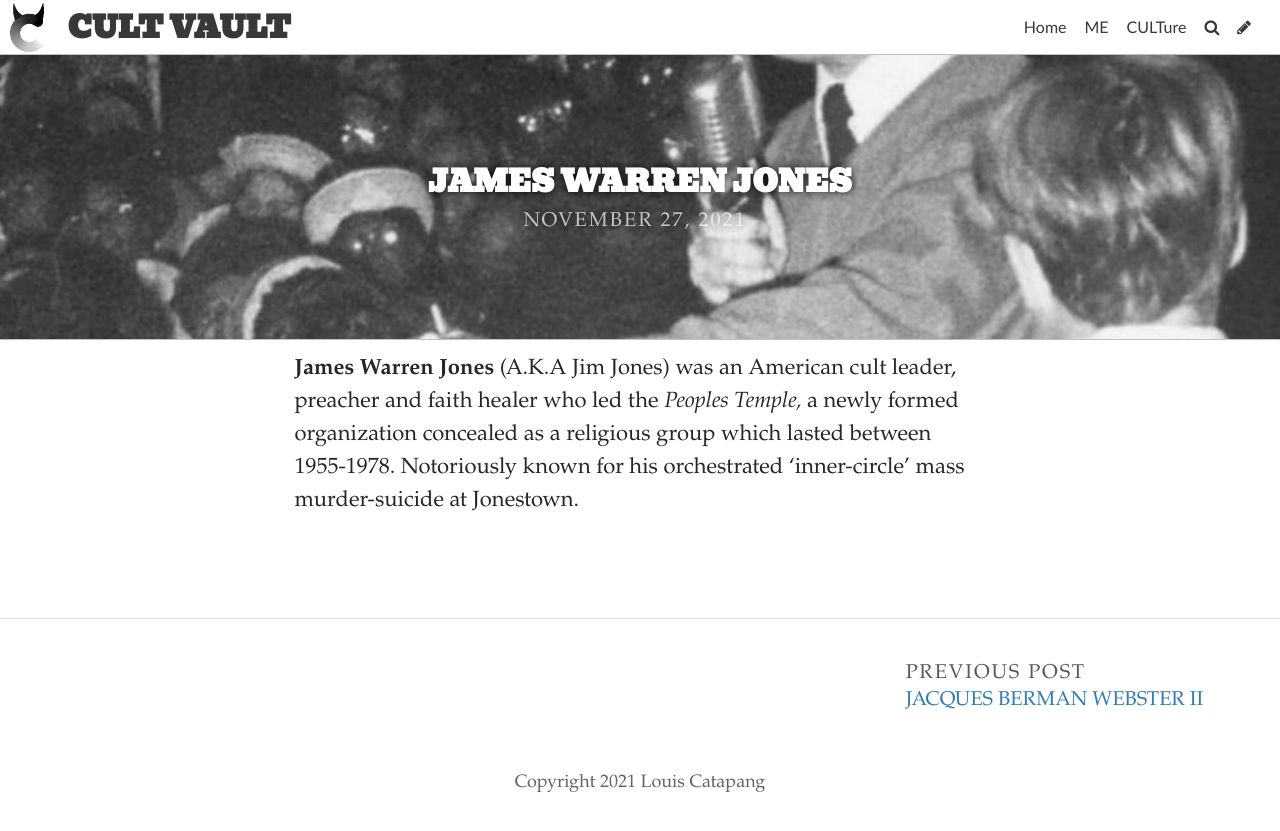
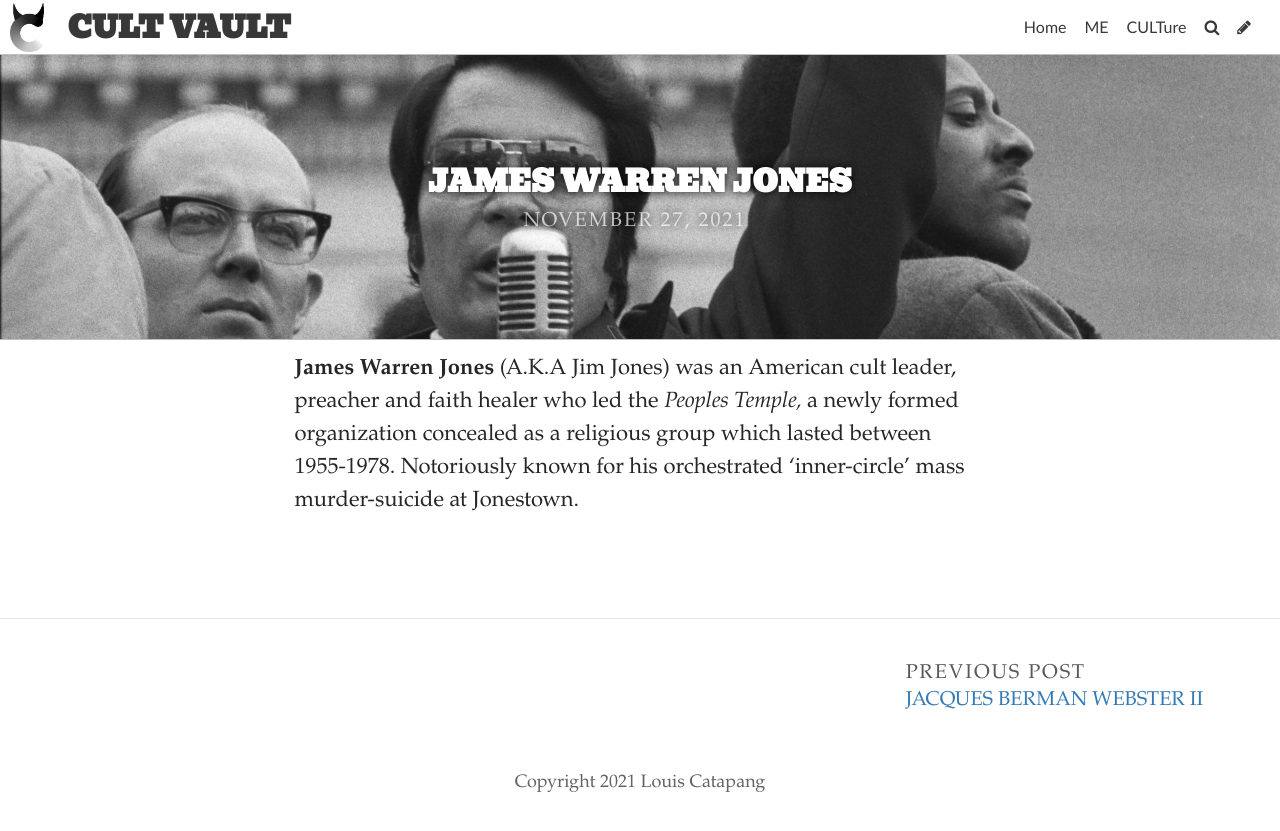
Before and after one commit to Loohwis/Vault, a Jekyll site: the page built from _posts/2021-11-27-james-warren-jones.md, in a window 1280 px wide. Shown: the top 831 px of the page. Built offline with Jekyll 4.4.1, drawn with Linux system fonts in a browser that asks for light colours; some web fonts are replaced.

Commit message:
Update Post “2021-11-27-james-warren-jones”

```diff
--- a/_posts/2021-11-27-james-warren-jones.md
+++ b/_posts/2021-11-27-james-warren-jones.md
@@ -2,7 +2,7 @@
 layout: post
 title: JAMES WARREN JONES
 date: 2021-11-27T17:55:37.352Z
-image: ../uploads/james-warren-jones.jpg
+image: ../uploads/jimjones.jpg
 title_color: "#ffffff"
 comments: false
 ---
```
Also changed, not shown: uploads/jimjones.jpg (added).
